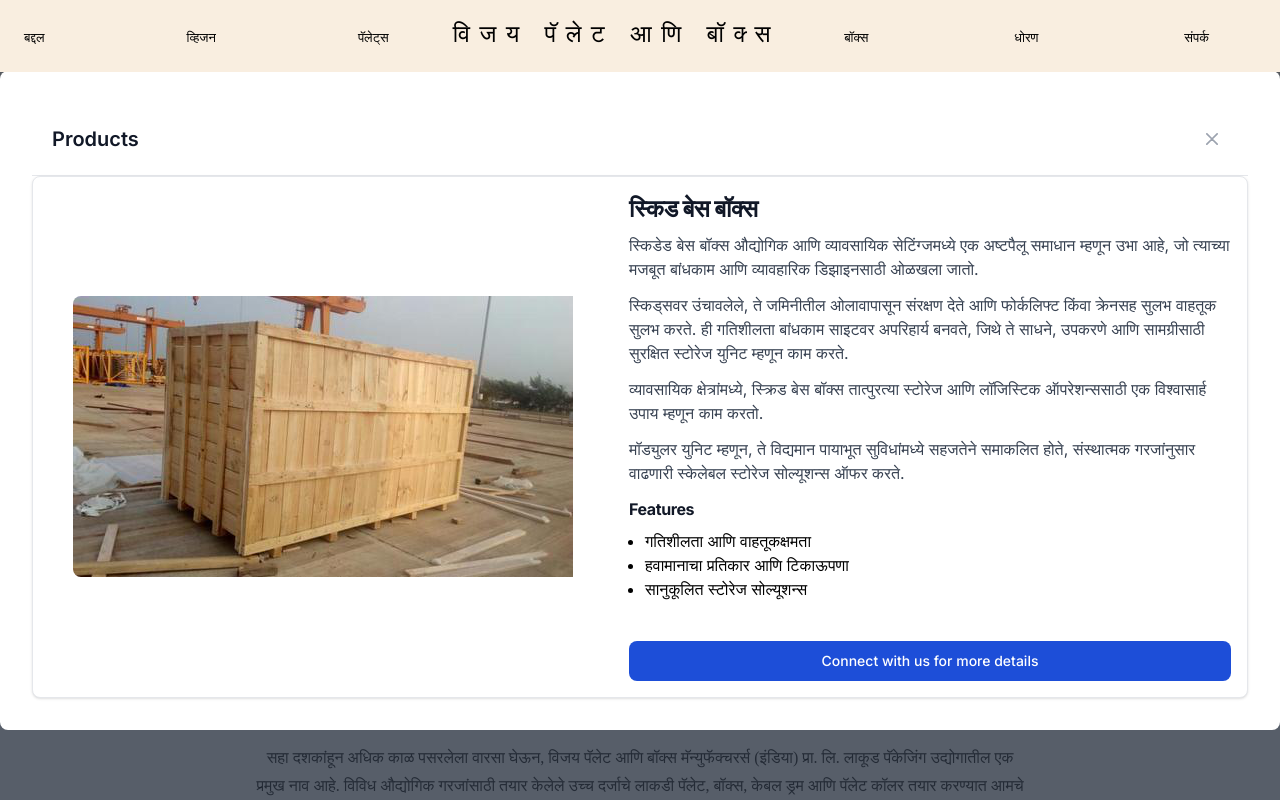
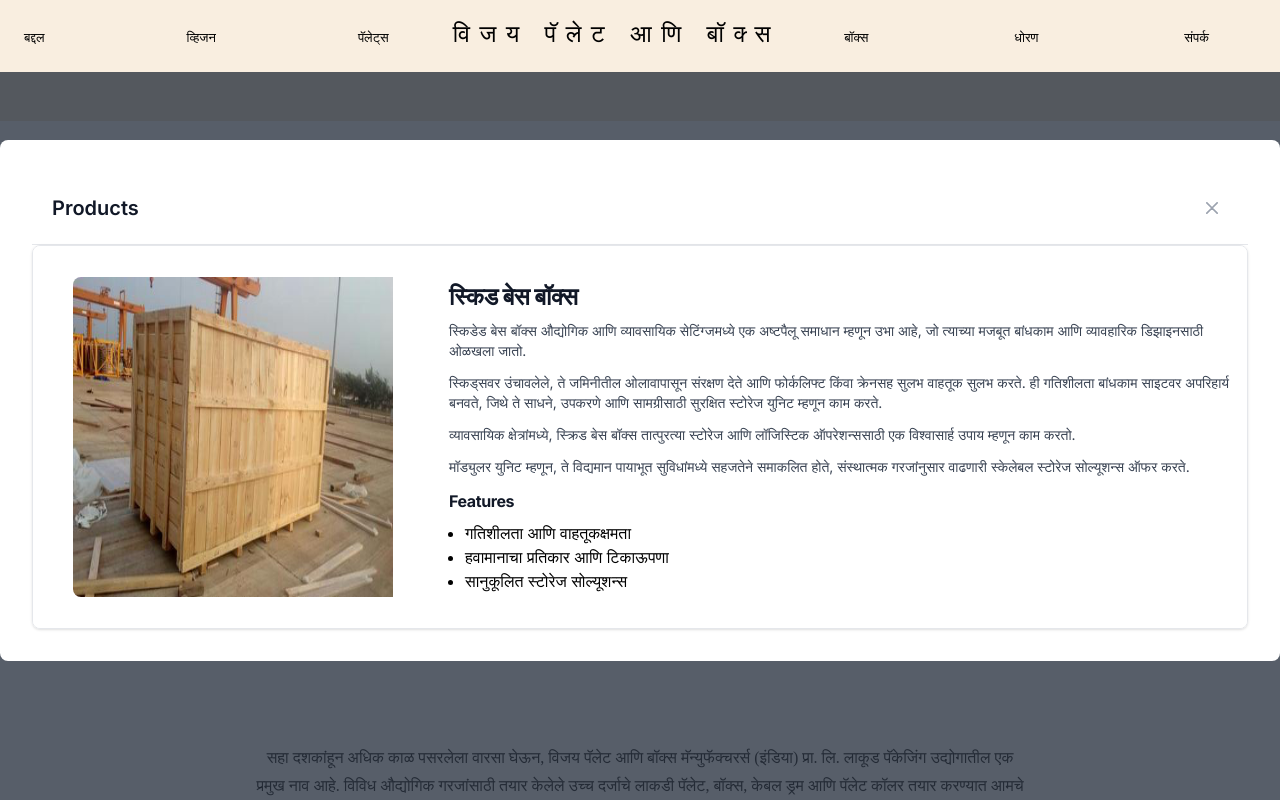
Before and after one commit to BhasmaSur/vijaypallet, a Next.js app: page /Dashboard in a window 1280 px wide. Both pictures are taken after a click on the element "स्किड बेस बॉक्स". Shown: the part 624-1424 px from the top of the page. Built offline with nearby package versions, Linux system fonts and the light colour scheme.

Commit message:
modal issue

```diff
--- a/src/app/components/item-modal.js
+++ b/src/app/components/item-modal.js
@@ -5,21 +5,20 @@ const ItemModal = ({
   heading,
   selectedCategoryDetails,
   closeModal,
-  featureHeading
+  featureHeading,
 }) => {
-
-  const {title, itemPara, features, imageLocation} = selectedCategoryDetails
+  const { title, itemPara, features, imageLocation } = selectedCategoryDetails;
   return (
     <>
       <div>
-        <div class="flex items-center justify-between p-4 md:p-5 border-b rounded-t dark:border-gray-600">
+        <div class="flex items-center justify-between p-4 md:p-5 border-b rounded-t dark:border-gray-600 overflow-auto">
           <h3 class="text-xl font-semibold text-gray-900 dark:text-white">
             {heading}
           </h3>
           <button
             onClick={closeModal}
             type="button"
-            class="text-gray-400 bg-transparent hover:bg-gray-200 hover:text-gray-900 rounded-lg text-sm w-8 h-8 ms-auto inline-flex justify-center items-center dark:hover:bg-gray-600 dark:hover:text-white"
+            class="xs:hidden text-gray-400 bg-transparent hover:bg-gray-200 hover:text-gray-900 rounded-lg text-sm w-8 h-8 ms-auto inline-flex justify-center items-center dark:hover:bg-gray-600 dark:hover:text-white"
             data-modal-hide="default-modal"
           >
             <svg
@@ -43,22 +42,22 @@ const ItemModal = ({
         <div>
           <a
             href="#"
-            class="flex flex-col items-center bg-white border border-gray-200 rounded-lg shadow md:flex-row md:w-full hover:bg-gray-100 dark:border-gray-700 dark:bg-gray-800 dark:hover:bg-gray-700"
+            class="flex flex-col h-96 overflow-auto items-center bg-white border border-gray-200 rounded-lg shadow md:flex-row md:w-full hover:bg-gray-100 dark:border-gray-700 dark:bg-gray-800 dark:hover:bg-gray-700"
           >
             <img
-              class="rounded-t-lg md:rounded-none md:rounded-s-lg m-10"
+              class="rounded-t-lg w-30 h-30 md:w-80 md:h-80 md:rounded-none md:rounded-s-lg m-10"
               src={imageLocation}
               alt=""
               width={"80%"}
               height={"80%"}
             />
             <div class="flex flex-col justify-between p-4 leading-normal">
-              <h5 class="mb-2 text-2xl font-bold tracking-tight text-gray-900 dark:text-white">
+              <h5 class="mb-2 md:text-2xl font-bold tracking-tight text-gray-900 dark:text-white">
                 {title}
               </h5>
               {itemPara.map((para) => {
                 return (
-                  <p class="mb-3 font-normal text-gray-700 dark:text-gray-400">
+                  <p class="mb-3 md:text-sm text-gray-700 dark:text-gray-400">
                     {para}
                   </p>
                 );
@@ -75,14 +74,14 @@ const ItemModal = ({
                   </ul>
                 </>
               )}
-              <button
+              {/* <button
                 data-modal-target="default-modal"
                 data-modal-toggle="default-modal"
                 class="block mt-10 text-white bg-blue-700 hover:bg-blue-800 focus:ring-4 focus:outline-none focus:ring-blue-300 font-medium rounded-lg text-sm px-5 py-2.5 text-center dark:bg-blue-600 dark:hover:bg-blue-700 dark:focus:ring-blue-800"
                 type="button"
               >
                 Connect with us for more details
-              </button>
+              </button> */}
             </div>
           </a>
         </div>
```
